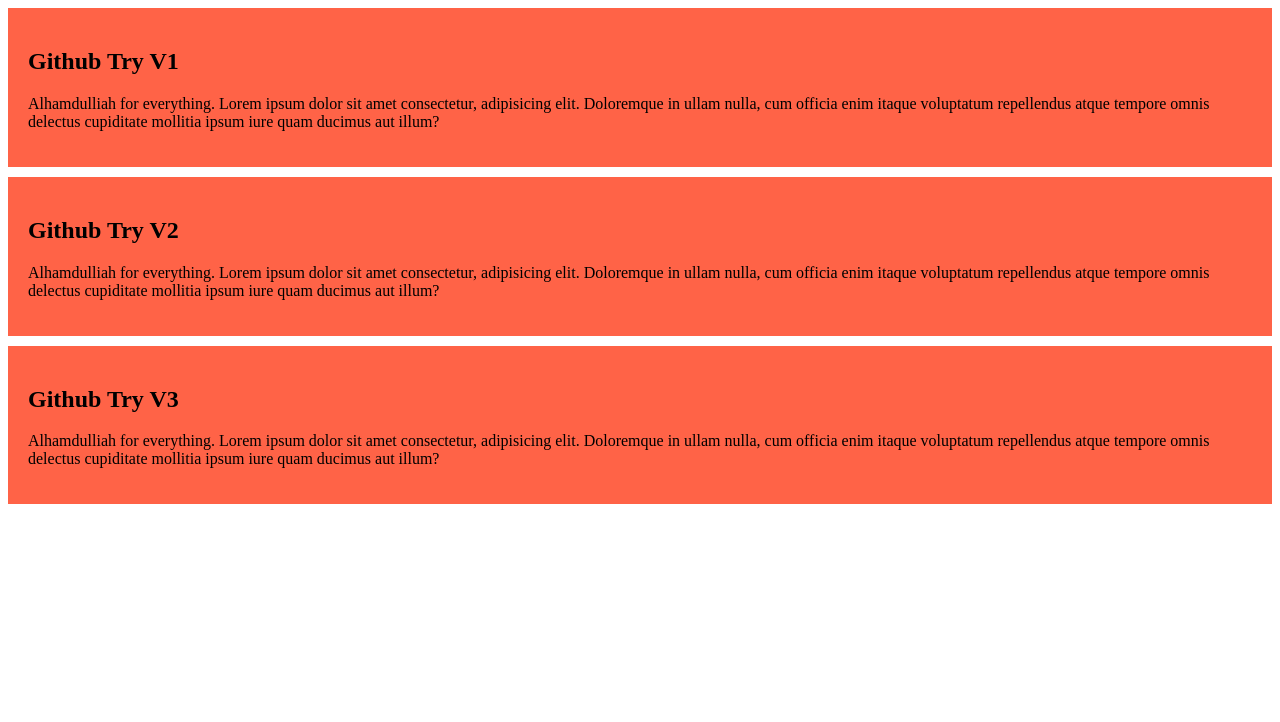
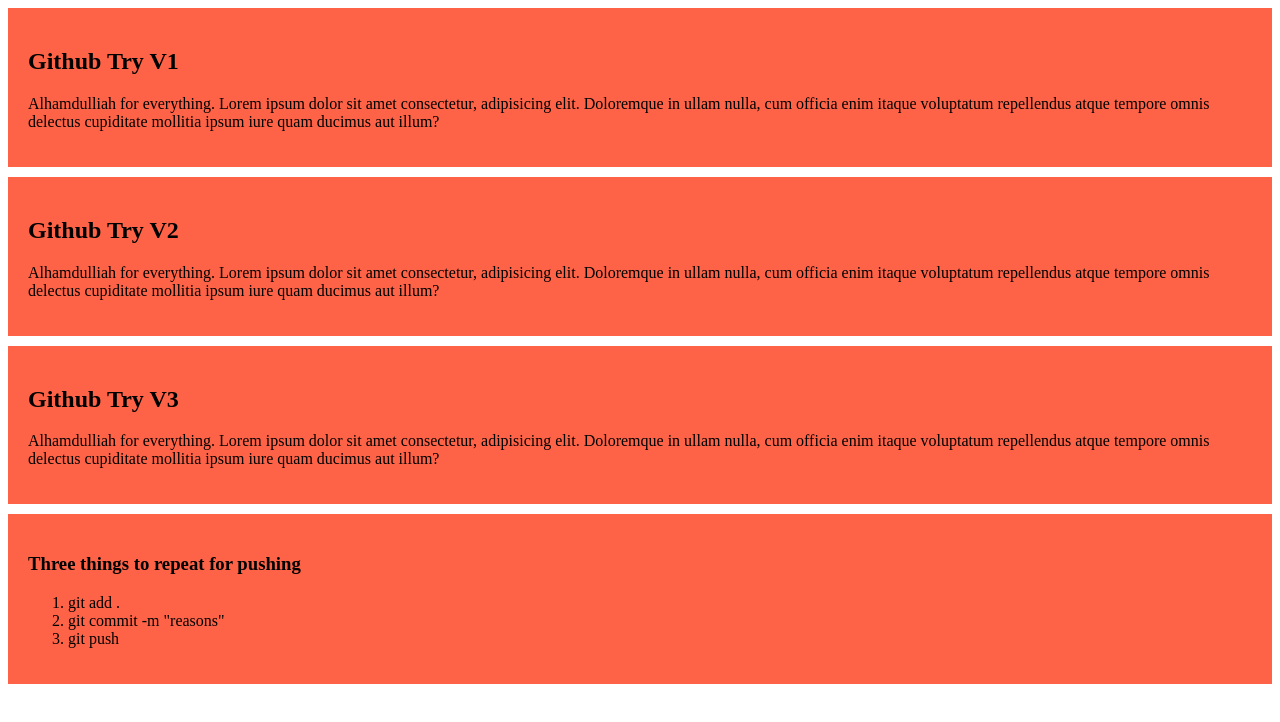
Before and after one commit to sajjadsajux/My-First-Repo, a plain HTML site: page index.html in a window 1280 px wide. Drawn offline with Linux system fonts and the light colour scheme.

Commit message:
added list

```diff
--- a/index.html
+++ b/index.html
@@ -19,6 +19,14 @@
     <h2>Github Try V3</h2>
     <p>Alhamdulliah for everything. Lorem ipsum dolor sit amet consectetur, adipisicing elit. Doloremque in ullam nulla, cum officia enim itaque voluptatum repellendus atque tempore omnis delectus cupiditate mollitia ipsum iure quam ducimus aut illum?</p>
   </div>
+  <div>
+    <h3>Three things to repeat for pushing</h3>
+    <ol>
+      <li>git add .</li>
+      <li>git commit -m "reasons"</li>
+      <li>git push</li>
+    </ol>
+  </div>
 
 </body>
 </html>
```
